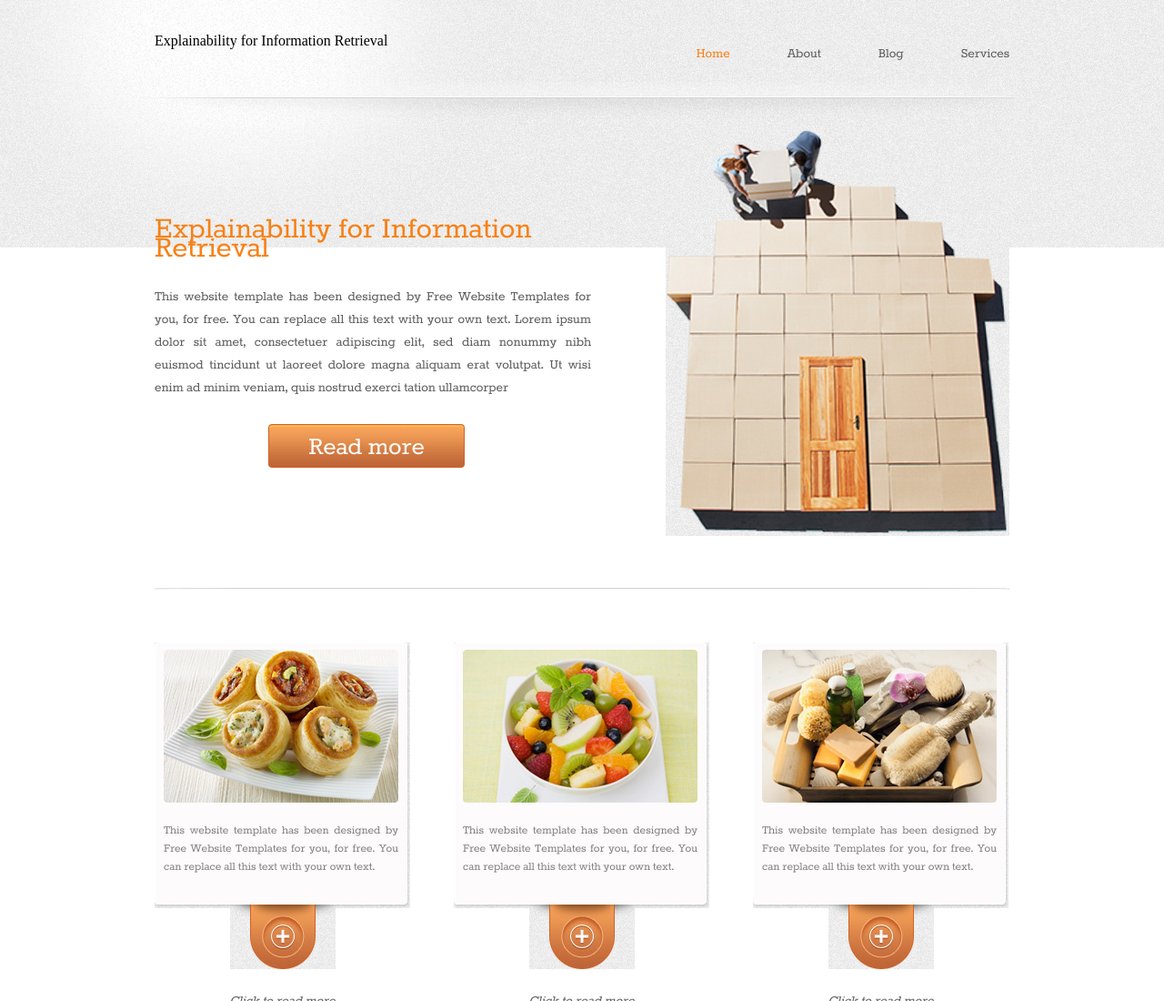
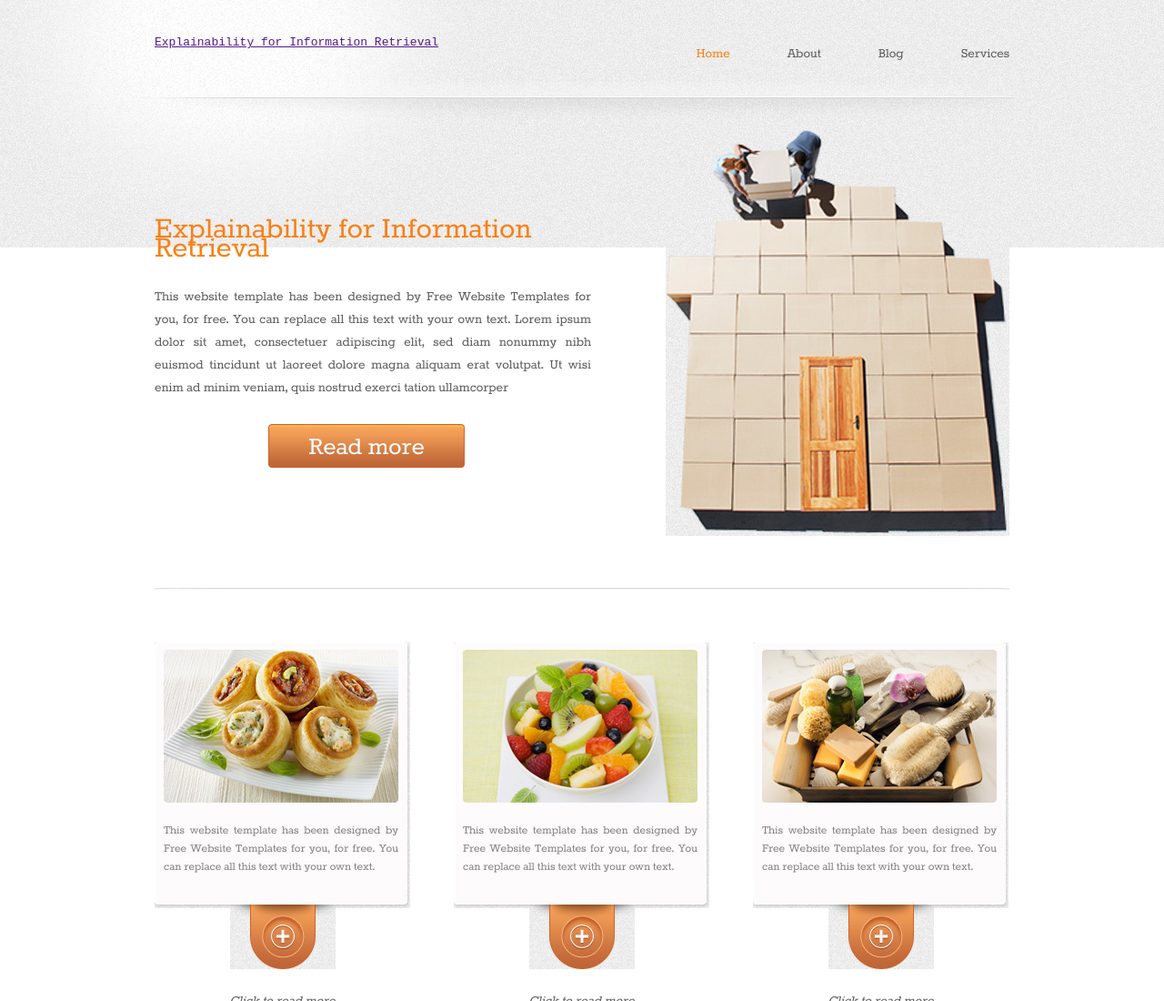
Before and after one commit to procheta/SIGIR2023Tutorial, a plain HTML site: page index.html in a window 1280 px wide. Shown: the top 1100 px of the page at 91% size. Drawn offline with Linux system fonts and the light colour scheme.

Commit message:
Update index.html

```diff
--- a/index.html
+++ b/index.html
@@ -12,7 +12,7 @@
 	<body>
 		<div class="page">
 			<div class="header">
-				<a style="font-family: 'Monospace' href="">Explainability for Information Retrieval </a>
+				<a style="font-family:Monospace" href="">Explainability for Information Retrieval </a>
 				<ul>
 					<li class="selected"><a href="index.html">Home</a></li>
 					<li><a href="about.html">About</a></li>
```
